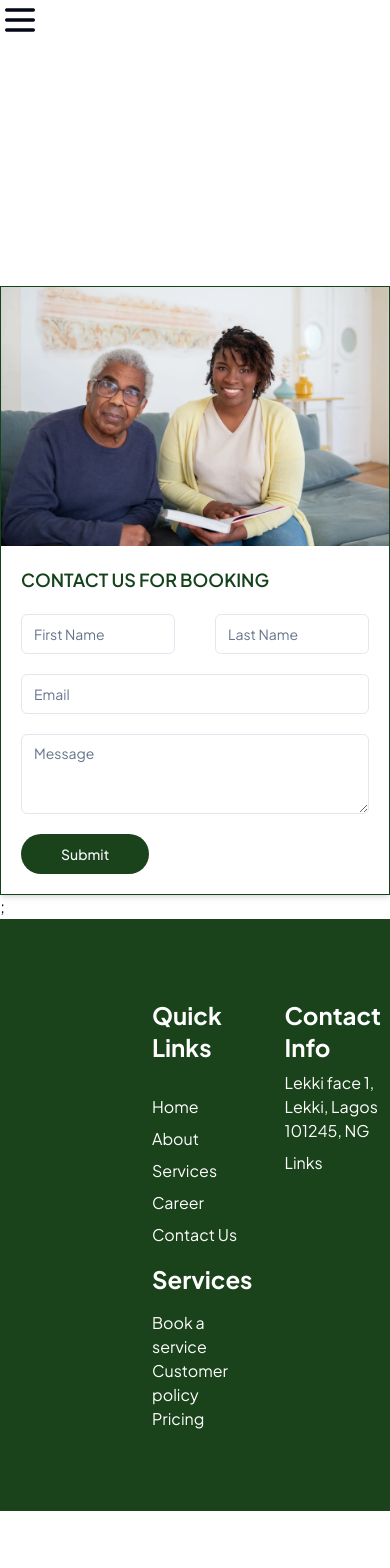
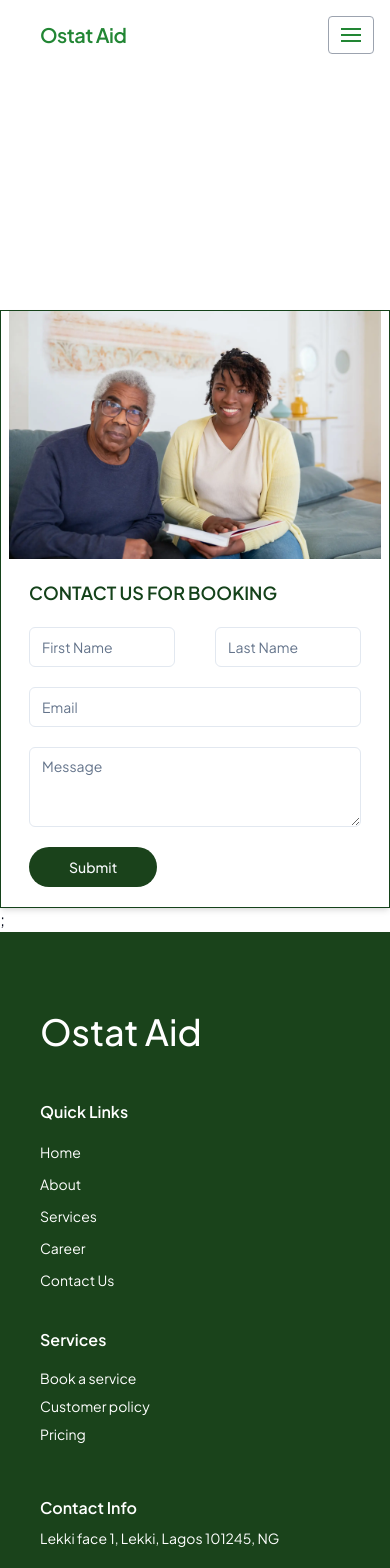
Before and after one commit to DavidWaza/homecare-web, a Next.js app: page /contact in a window 390 px wide. Shown: the top 1568 px of the page. Before the commit the page ends 1511 px from the top, so only its background shows below. Built offline with nearby package versions, Linux system fonts and the light colour scheme.

Commit message:
fix: responsiveness and mobile header

```diff
--- a/src/app/layout.tsx
+++ b/src/app/layout.tsx
@@ -9,7 +9,7 @@ import Footer from "@/components/Footer/Footer";
 const jakarta = Plus_Jakarta_Sans({ subsets: ["latin"] });
 
 export const metadata: Metadata = {
-  title: "Create Next App",
+  title: "Ostat aid",
   description: "Generated by create next app",
 };
 
--- a/src/app/page.tsx
+++ b/src/app/page.tsx
@@ -9,14 +9,17 @@ import Testimonial from "@/components/Testimonials/Testimonial";
 export default function Home() {
   return (
     <main className="bg-white">
-
       <Banner />
-      <AboutSection />
+      <div className="hidden md:block">
+        <AboutSection />
+      </div>
       <HealthServices />
       <Values />
       <ContactSection />
       <Faq />
-      <Testimonial />
+      <div className="hidden md:block">
+        <Testimonial />
+      </div>
     </main>
   );
 }
--- a/src/components/Banner/Banner.tsx
+++ b/src/components/Banner/Banner.tsx
@@ -6,7 +6,7 @@ const Banner = () => {
     <section className="pattern">
       <div className=" bg-[#fdfdfc] h-full pb-10 w-full slanted-div">
         <div className=" py-5 px-10 xl:px-[10rem] lg:px-[15rem]">
-          <div className="pt-[10rem]">
+          <div className="lg:pt-[10rem] py-5">
             <div>
               <p className="uppercase text-[#008732] font-semibold">
                 healthcare consulting partner.
--- a/src/components/ContactSection/ContactSection.tsx
+++ b/src/components/ContactSection/ContactSection.tsx
@@ -6,9 +6,8 @@ import { Button } from "../ui/button";
 
 const ContactSection = () => {
   return (
-    <div className="lg:w-[1000px] m-auto -mt-20 shadow-md border border-[#14421A] bg-white">
+    <div className="lg:w-[1000px] w-full px-2 m-auto -mt-20 shadow-md border border-[#14421A] bg-white">
       <div className="grid lg:grid-cols-2">
-        <div className="col-span-1">
         <Image
           src={"/contact.webp"}
           alt=""
@@ -17,8 +16,7 @@ const ContactSection = () => {
           sizes="100vw"
           className="w-full h-auto object-contain object-center"
         />
-        </div>
-        <div className="">
+
         <p className="text-lg text-[#14421A] uppercase p-5 font-semibold">
           Contact us for booking
         </p>
@@ -39,7 +37,6 @@ const ContactSection = () => {
         </div>
       </div>
     </div>
-    </div>
   );
 };
 
--- a/src/components/Footer/Footer.tsx
+++ b/src/components/Footer/Footer.tsx
@@ -31,12 +31,12 @@ export default function Footer() {
   ];
   return (
     <footer className="bg-[#1a431b]">
-      <div className="w-full h-full mx-auto  max-w-[1400px] selection text-white  flex gap-8 justify-between p-20">
-        <div className="mr-10 max-w-[300px] m-auto ">
-          <h1 className="text-4xl font-medium mb-4 hidden lg:block">
+      <div className=" grid md:grid-cols-3 w-full h-full mx-auto selection text-white gap-8 justify-between py-20 md:px-[10rem] px-10">
+        <div className="">
+          <h1 className="text-4xl font-medium mb-4 lg:block">
             Ostat Aid
           </h1>
-          <p className="text-lg mb-4 hidden lg:block">
+          <p className="mb-4 hidden lg:block text-sm">
             We believe in the power of diverse perspectives, we recognise that
             fostering an inclusive environment ensures that each and every voice
             is not only heard but also thoughtfully considered.
@@ -44,18 +44,20 @@ export default function Footer() {
         </div>
         <div className="w-full max-w-screen-md flex lg:flex-row flex-col gap-4 justify-around">
           <div className="flex flex-col gap-4">
-            <h3 className="font-bold text-2xl mb-4">Quick Links</h3>
-            <div className="lg:pl-4 flex flex-col gap-2">
+            <h3 className="font-semibold">Quick Links</h3>
+            <div className="flex flex-col gap-2">
               {footerLinks.map((item) => (
                 <div key={item.id}>
-                  <Link href={item.path}>{item.title}</Link>
+                  <Link href={item.path} className="text-sm">
+                    {item.title}
+                  </Link>
                 </div>
               ))}
             </div>
           </div>
-          <div className="flex flex-col gap-4">
-            <h3 className="font-bold text-2xl">Services</h3>
-            <div className="lg::pl-2">
+          <div className="flex flex-col gap-4 py-5 md:py-0">
+            <h3 className="font-semibold">Services</h3>
+            <div className="space-y-2 text-sm">
               <p>Book a service</p>
               <p>Customer policy</p>
               <p>Pricing</p>
@@ -63,9 +65,10 @@ export default function Footer() {
           </div>
         </div>
         <div className="box w-full flex flex-col lg:gap-4 gap-2">
-          <h3 className="font-bold text-2xl">Contact Info</h3>
-          <p>Lekki face 1, Lekki, Lagos 101245, NG</p>
-          <p>Links</p>
+          <h3 className="font-semibold">Contact Info</h3>
+          <div>
+            <p className="text-sm">Lekki face 1, Lekki, Lagos 101245, NG</p>
+          </div>
         </div>
       </div>
     </footer>
--- a/src/components/Headers/Headers.tsx
+++ b/src/components/Headers/Headers.tsx
@@ -22,7 +22,7 @@ const navlinks = [
 
 const Headers = () => {
   return (
-    <div className="py-5 px-10 md:px-[10rem] lg:px-[15rem]">
+    <div className="py-5 px-10 md:px-[10rem]">
       <div className="flex justify-between items-center">
         <div>
           <Link
--- a/src/components/Headers/MobileHeader.tsx
+++ b/src/components/Headers/MobileHeader.tsx
@@ -1,37 +1,66 @@
-import React from "react";
-import {
-  Sheet,
-  SheetContent,
-  SheetDescription,
-  SheetHeader,
-  SheetTitle,
-  SheetTrigger,
-} from "../ui/sheet";
-import { Menu } from "lucide-react";
+"use client";
+import React, { useState } from "react";
+import Link from "next/link";
 
-const MobileHeader = () => {
+const MobileNav = () => {
+  const [isOpen, setIsOpen] = useState(false);
+
   return (
-    <div>
-      <Sheet>
-        <SheetTrigger>
-          <Menu size={40} />
-        </SheetTrigger>
-        <SheetContent>
-          <SheetHeader>
-            <SheetTitle>
-              <p className="text-[#008732] text-[1rem] lg:text-[2rem] font-bold">
-                H3
-              </p>
-            </SheetTitle>
-            <SheetDescription>
-              This action cannot be undone. This will permanently delete your
-              account and remove your data from our servers.
-            </SheetDescription>
-          </SheetHeader>
-        </SheetContent>
-      </Sheet>
-    </div>
+    <nav className="bg-white p-4">
+      <div className="flex items-center justify-between flex-wrap">
+        <div className="flex items-center flex-shrink-0 text-[#228634] px-6">
+          <span className="font-semibold text-xl tracking-tight">Ostat Aid</span>
+        </div>
+        <div className="block lg:hidden">
+          <button
+            onClick={() => setIsOpen(!isOpen)}
+            className="flex items-center px-3 py-2 border rounded text-gray-400 border-gray-400 hover:text-white hover:border-white"
+          >
+            <svg
+              className="fill-current h-5 w-5 text-[#228634]"
+              viewBox="0 0 20 20"
+              xmlns="http://www.w3.org/2000/svg"
+            >
+              <title>Menu</title>
+              <path d="M0 3h20v2H0V3zm0 6h20v2H0V9zm0 6h20v2H0v-2z" />
+            </svg>
+          </button>
+        </div>
+        <div
+          className={`w-full block flex-grow lg:flex lg:items-center lg:w-auto ${
+            isOpen ? "" : "hidden"
+          }`}
+        >
+          <div className="text-sm lg:flex-grow">
+            <Link
+              href="/about-us"
+              className="block mt-4 lg:inline-block lg:mt-0 text-gray-400 hover:text-white mr-4"
+            >
+              About Us
+            </Link>
+            <Link
+              href="/services"
+              className="block mt-4 lg:inline-block lg:mt-0 text-gray-400 hover:text-white mr-4"
+            >
+              Services
+            </Link>
+            <Link
+              href="/contacts"
+              className="block mt-4 lg:inline-block lg:mt-0 text-gray-400 hover:text-white mr-4"
+            >
+              Contacts
+            </Link>
+            <Link
+              href="/career"
+              className="block mt-4 lg:inline-block lg:mt-0 text-gray-400 hover:text-white"
+            >
+              Career
+            </Link>
+          </div>
+        </div>
+      </div>
+    </nav>
   );
 };
 
-export default MobileHeader;
+export default MobileNav;
--- a/src/components/Testimonials/Testimonial.tsx
+++ b/src/components/Testimonials/Testimonial.tsx
@@ -26,7 +26,7 @@ const Testimonial = () => {
               opts={{
                 align: "start",
               }}
-              className="w-full "
+              className="md:w-full w-[100x] "
             >
               <CarouselContent>
                 {Array.from({ length: 5 }).map((_, index) => (
```
Lines whose indentation alone changed are shown as unchanged.
